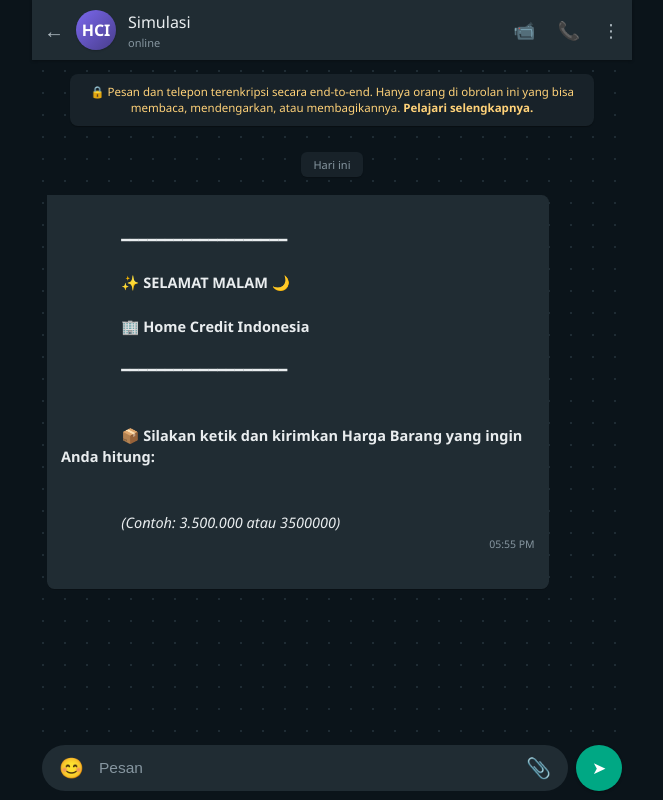
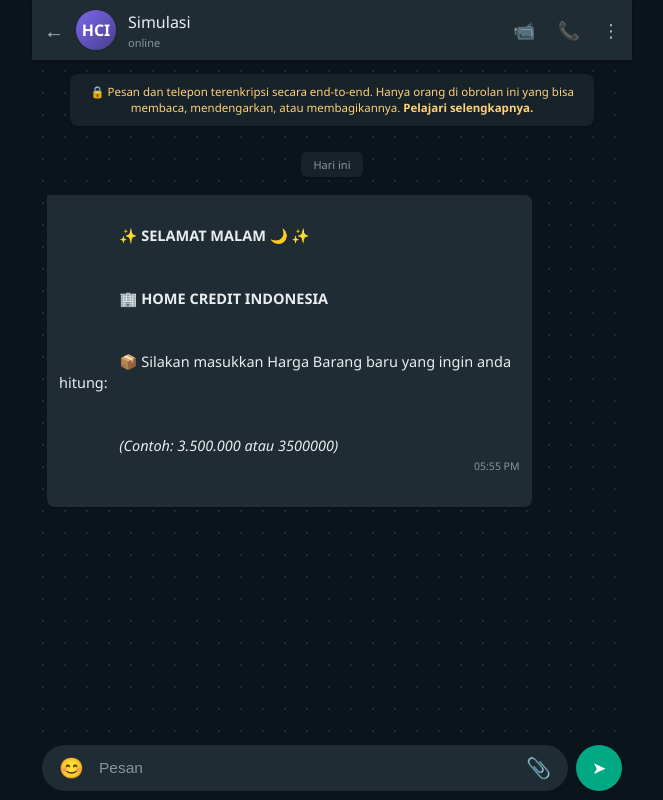
Before and after one commit to Rafiakbar10/webs, a Flask app: page / in a window 1280 px wide. Shown: the whole page, without its empty margins (308-971 px from the left). Run offline with Flask 3, Linux system fonts and the light colour scheme.

Commit message:
Update index.html

```diff
--- a/templates/index.html
+++ b/templates/index.html
@@ -181,13 +181,13 @@
             flex-shrink: 0;
         }
 
-        /* Pesan Chat Rata Kiri Sejajar */
+        /* Pesan Chat Simpel & Rata Kiri */
         .message {
-            max-width: 88%;
-            padding: 12px 14px;
+            max-width: 85%;
+            padding: 9px 12px;
             border-radius: 7.5px;
             font-size: 14.5px;
-            line-height: 1.5;
+            line-height: 1.45;
             word-wrap: break-word;
             position: relative;
             white-space: pre-wrap;
@@ -211,9 +211,9 @@
             align-items: center;
             justify-content: flex-end;
             gap: 3px;
-            margin-top: 4px;
+            margin-top: 3px;
             float: right;
-            margin-left: 10px;
+            margin-left: 8px;
         }
         .time {
             font-size: 10.5px;
@@ -257,16 +257,16 @@
             display: flex;
             flex-direction: column;
             gap: 6px;
-            margin-top: 10px;
+            margin-top: 8px;
         }
         .wa-btn {
             background-color: #005c4b;
             color: white;
             border: none;
-            padding: 10px 14px;
+            padding: 9px 12px;
             border-radius: 8px;
             cursor: pointer;
-            font-size: 14px;
+            font-size: 13.5px;
             font-weight: 500;
             text-align: center;
             text-decoration: none;
@@ -413,13 +413,11 @@
             </div>
             <div class="chat-date-badge">Hari ini</div>
 
-            <!-- Pesan Pembuka yang Sejajar ke Samping & Rapi -->
+            <!-- Pesan Pembuka Simpel & Pas -->
             <div class="message bot">
-                ━━━━━━━━━━━━━━━━━━━<br>
-                ✨ <b>{{ salam }}</b><br>
-                🏢 <b>Home Credit Indonesia</b><br>
-                ━━━━━━━━━━━━━━━━━━━<br><br>
-                📦 <b>Silakan ketik dan kirimkan Harga Barang yang ingin Anda hitung:</b><br><br>
+                ✨ <b>{{ salam }}</b> ✨<br><br>
+                🏢 <b>HOME CREDIT INDONESIA</b><br><br>
+                📦 Silakan masukkan Harga Barang baru yang ingin anda hitung:<br><br>
                 <i>(Contoh: 3.500.000 atau 3500000)</i>
                 <div class="message-meta">
                     <span class="time" id="initialTime"></span>
@@ -520,7 +518,7 @@
             }
         });
 
-        // Fungsi Tombol Hitung Simulasi Baru yang rapi sejajar ke samping
+        // Fungsi Tombol Hitung Simulasi Baru yang simpel dan rapi
         window.mulaiSimulasiBaru = function() {
             step = 'GET_PRICE';
             dataSimulasi = { harga: 0, dp: 0, tenor: 0 };
@@ -529,7 +527,7 @@
             setTimeout(() => {
                 removeTypingBubble(typingId);
                 subStatus.innerText = "online";
-                const pesanBaru = `━━━━━━━━━━━━━━━━━━━<br>📦 <b>Silakan ketik dan kirimkan Harga Barang baru yang ingin Anda hitung:</b><br><br><i>(Contoh: 3.500.000 atau 3500000)</i>`;
+                const pesanBaru = `✨ <b>HOME CREDIT INDONESIA</b> ✨<br><br>📦 Silakan masukkan Harga Barang baru yang ingin anda hitung:<br><br><i>(Contoh: 3.500.000 atau 3500000)</i>`;
                 appendMessage(pesanBaru, 'bot');
             }, 1000);
         };
```
